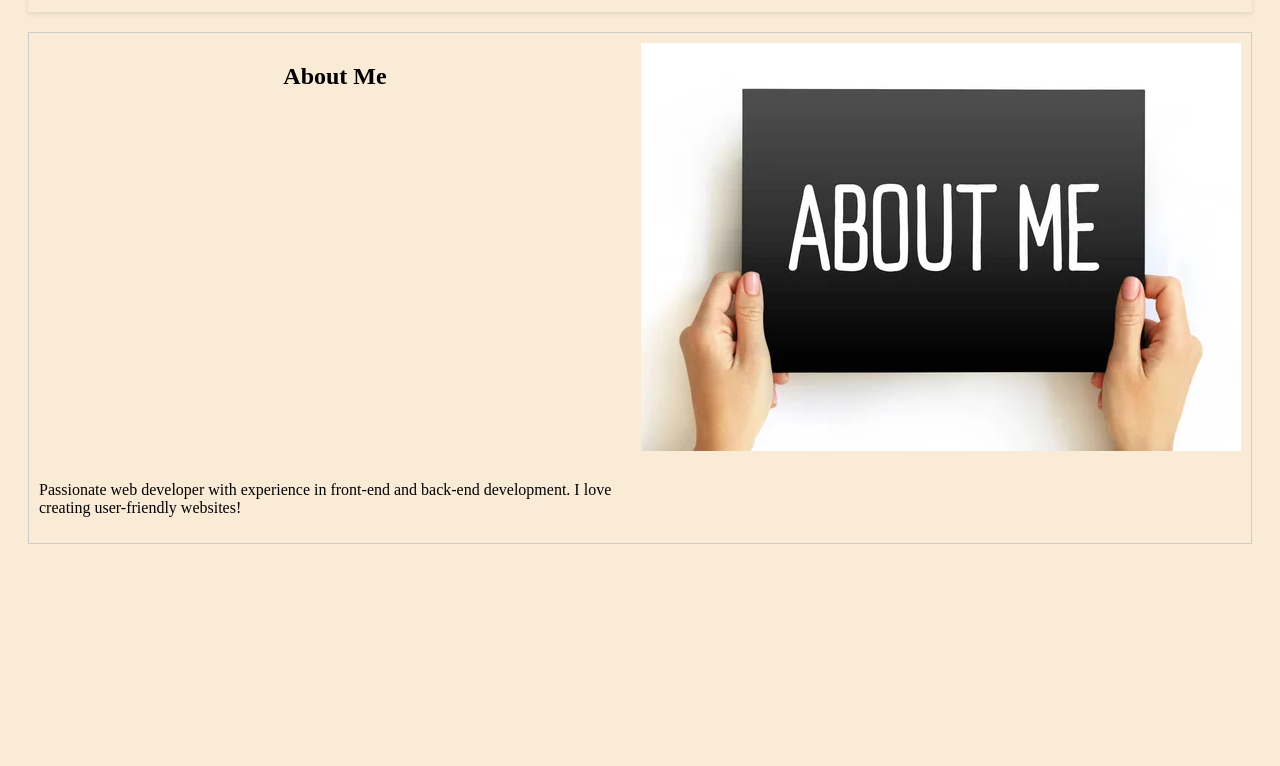
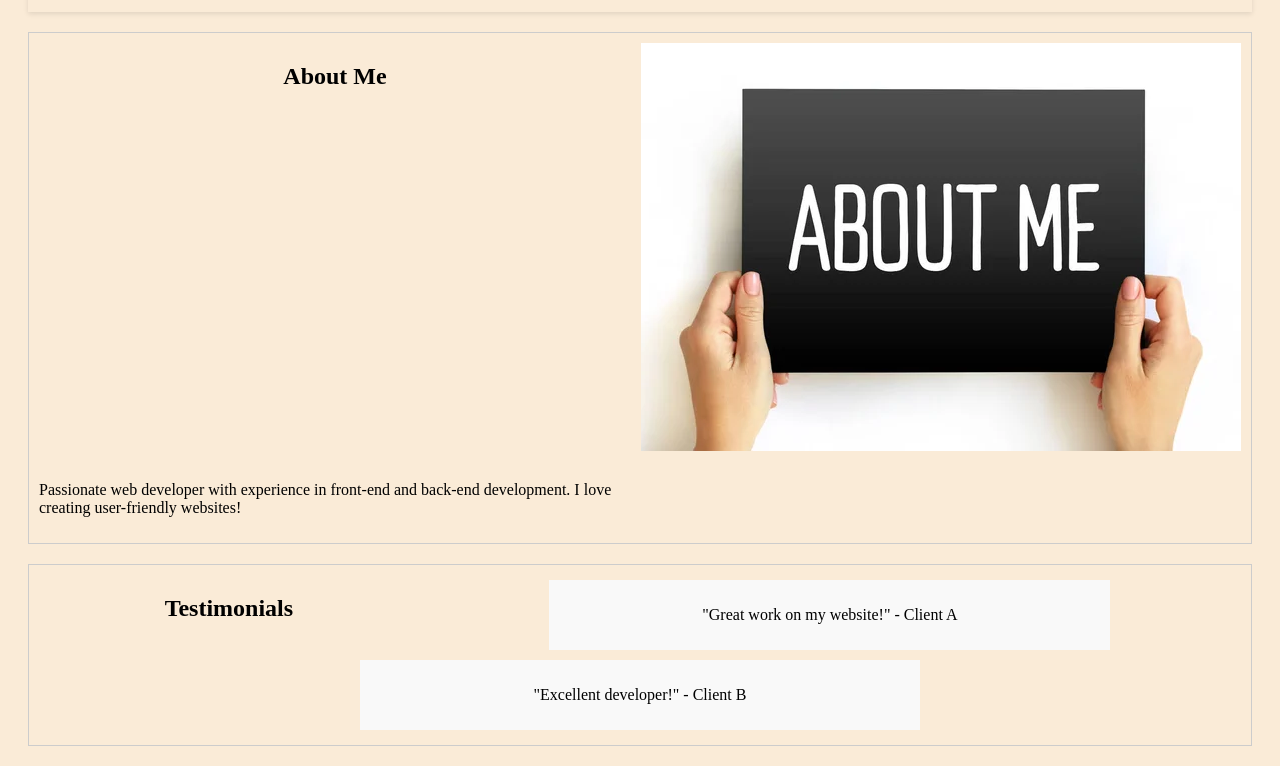
Before and after one commit to tarekhassan29/my-cv-project, a plain HTML site: page index.html in a window 1280 px wide. Shown: the part 813-1579 px from the top of the page. Before the commit the page ends 1377 px from the top, so only its background shows below. Drawn offline with Linux system fonts and the light colour scheme.

Commit message:
Add new section testimonial

```diff
--- a/css/style.css
+++ b/css/style.css
@@ -114,6 +114,20 @@ tr:nth-child(even){
     margin-left: 0;
     grid-column: 1 / 3;
 }
+.testimonials {
+    margin: 20px;
+    padding: 10px;
+    border: 1px solid #ccc;
+    display: flex;
+    justify-content: space-around;
+    flex-wrap: wrap;
+}
+.testimonial {
+    background-color: #f9f9f9;
+    padding: 10px;
+    margin: 5px;
+    width: 45%;
+}
 @media (max-width:600px){
     .skills-list, .project-item{
         flex-direction: column;
@@ -125,6 +139,9 @@ tr:nth-child(even){
     .about {
         grid-template-columns: 1fr;
     }
+    .testimonial {
+        width: 100%;
+    }
 }
 @media (min-width:601px) and (max-width:900px){
     .project-item{
--- a/index.html
+++ b/index.html
@@ -54,5 +54,10 @@
             <p>Passionate web developer with experience in front-end and back-end development. I love creating user-friendly websites!</p>
             </div>
         </section>
+        <section class="testimonials">
+            <h2>Testimonials</h2>
+            <div class="testimonial"><p>"Great work on my website!" - Client A</p></div>
+            <div class="testimonial"><p>"Excellent developer!" - Client B</p></div>
+        </section>
     </body>
 </html>
```
